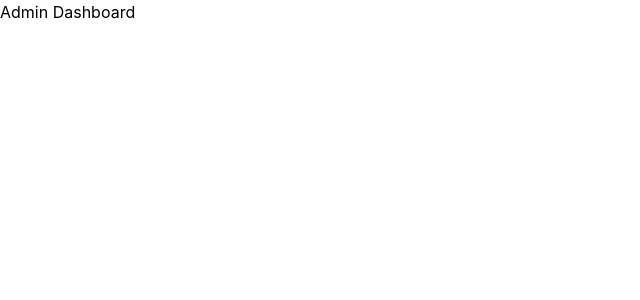
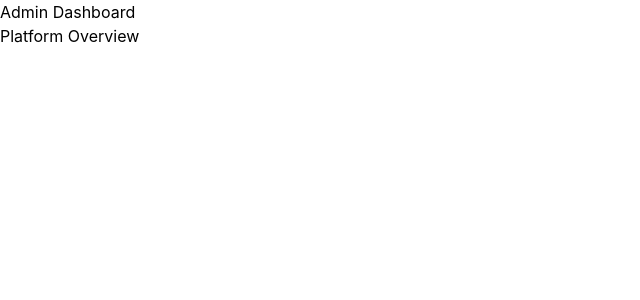
Before and after one commit to mosweta-school/MtaaniConnect, a React (Vite) app in the folder frontend/: page /admin in a window 1280 px wide. Shown: the top 300 px of the page, without its empty margins (0-640 px from the left). Built offline with nearby package versions, Linux system fonts and the light colour scheme.

Commit message:
Structure for Admin Dashboard

```diff
--- a/frontend/src/Pages/AdminDashboard.jsx
+++ b/frontend/src/Pages/AdminDashboard.jsx
@@ -2,9 +2,60 @@ import React from 'react';
 
 function AdminDashboard(){
     return(
-        <div>
-            <h1>Admin Dashboard</h1>
-        </div>
+
+        <>
+        <section>
+
+            <div>
+                <h2>
+                    Admin Dashboard
+                </h2>
+            </div>
+
+            <div>
+                <h2>Platform Overview</h2>
+
+                <div className='grid grid-cols-2'>
+
+                    <div className='bg-gray-300 rounded-xl'>
+
+                    </div>
+
+                    <div className='bg-gray-300 rounded-xl'>
+
+
+                    </div >
+
+                    <div className='bg-gray-300 rounded-xl'>
+
+                    </div>
+
+                    <div className='bg-gray-300 rounded-xl'>
+
+                    </div>
+
+
+
+                </div>
+
+
+            </div>
+
+
+
+
+
+
+
+
+
+        </section>
+
+
+
+
+
+        </>
     )
 
 }
```
